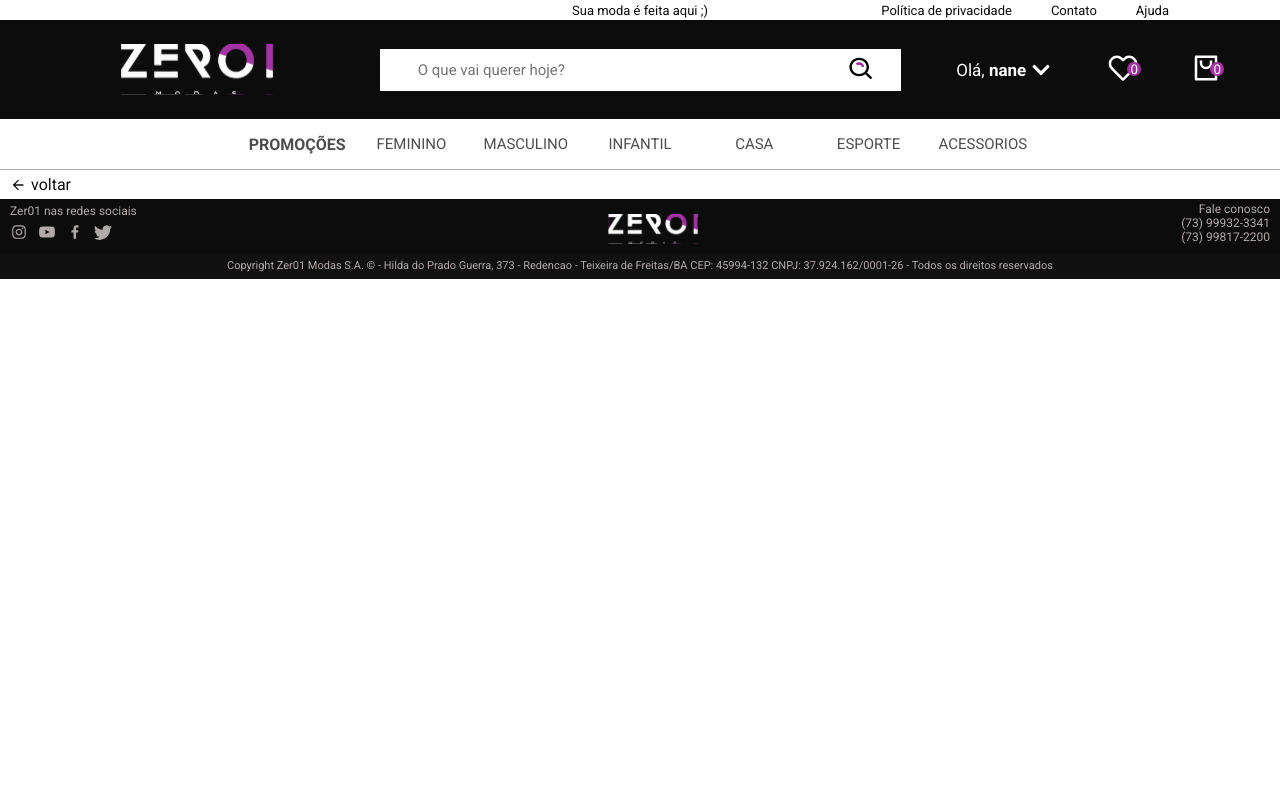
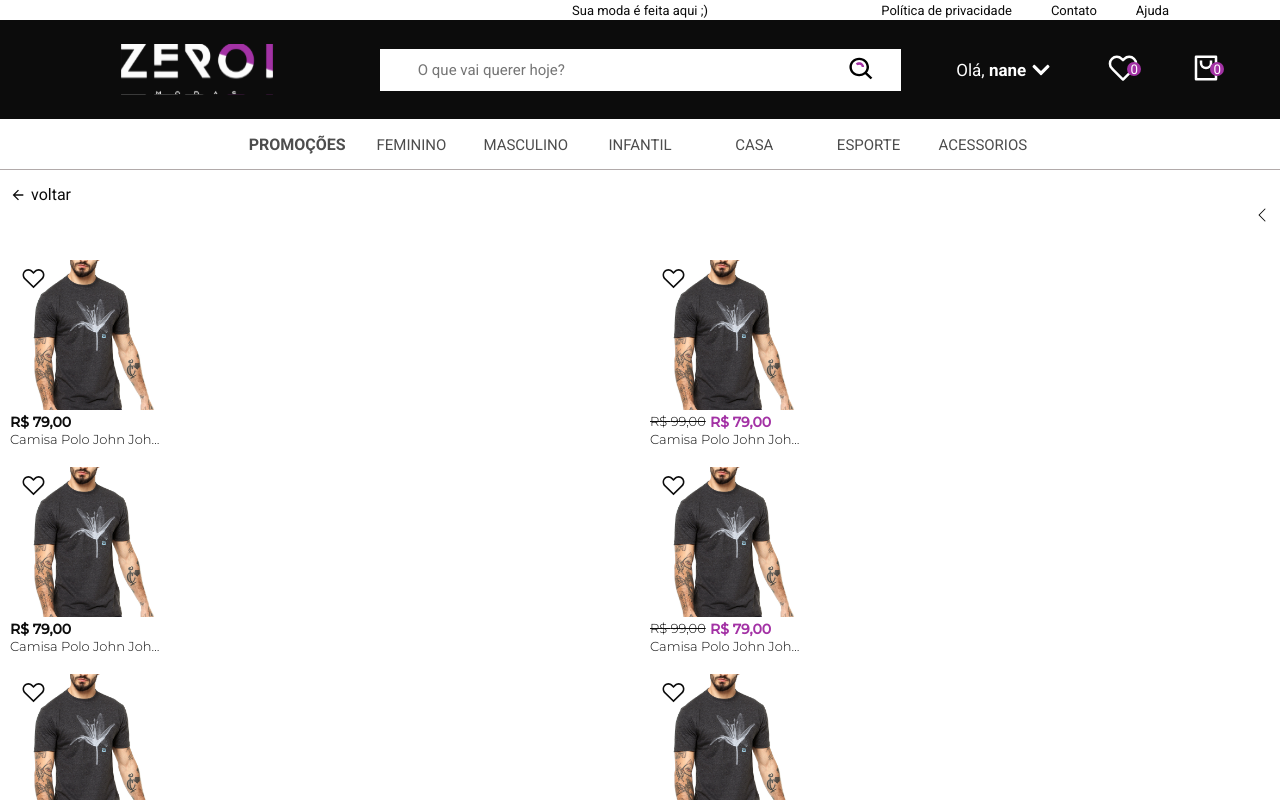
Before and after one commit to rayaneacacio/Zer01_Modas, a React (Vite) app: page /catalog in a window 1280 px wide. Built offline with nearby package versions, Linux system fonts and the light colour scheme.

Commit message:
construindo page Catalog

```diff
--- a/src/components/Nav/style.js
+++ b/src/components/Nav/style.js
@@ -20,6 +20,10 @@ export const Container = styled.nav`
     font-size: 1.3rem;
   }
 
+  .swiper-wrapper {
+    align-items: center;
+  }
+
   @media(min-width: 1000px) {
     > :first-child {
       padding: 2rem;
--- a/src/components/Novelty-card/index.jsx
+++ b/src/components/Novelty-card/index.jsx
@@ -11,11 +11,11 @@ export function NoveltyCard({ $main_card, gif, title, subtitle, ...rest }) {
           <span> ATÉ <strong> 80% OFF </strong> </span>
         </main>
         :
-        <div>
+        <button>
           <img src={ gif } alt="" />
           <h2> { title } </h2>
           <span> { subtitle } </span>
-        </div>
+        </button>
       }
     </Container>
   )
--- a/src/components/Novelty-card/style.js
+++ b/src/components/Novelty-card/style.js
@@ -2,7 +2,7 @@ import styled from "styled-components";
 
 import img_background from "../../assets/background-main-card-secao-novidades.jpg";
 
-export const Container = styled.button`
+export const Container = styled.div`
   color: ${({ theme }) => theme.COLORS.BLACK};
 
   > main {
@@ -45,7 +45,8 @@ export const Container = styled.button`
     }
   }
 
-  > div {
+  > button {
+    color: ${({ theme }) => theme.COLORS.BLACK};
     display: flex;
     flex-direction: column;
     align-items: center;
@@ -91,7 +92,7 @@ export const Container = styled.button`
       }
     }
 
-    > div {
+    > button {
       img {
         width: 20rem;
         height: 20rem;
--- /dev/null
+++ b/src/components/ShowOutfit/index.jsx
@@ -0,0 +1,38 @@
+import { useState } from "react";
+
+import { VscHeart, VscHeartFilled } from "react-icons/vsc";
+
+import { Button } from "../Button";
+
+import { Container } from "./style";
+
+export function ShowOutfit({ image, title, price, promotion }) {
+  const [ isFavorite, setIsFavorite ] = useState(false);
+
+  function handleFavorite() {
+    if(isFavorite) {
+      setIsFavorite(false);
+      return;
+    }
+
+    setIsFavorite(true);
+  }
+
+  return (
+    <Container $promotion={ promotion }>
+      <Button icon={ isFavorite ? <VscHeartFilled size={ 25 } /> : <VscHeart size={ 25 } /> } onClick={ handleFavorite } />
+
+      <img src={ image } alt="" />
+
+      <div>
+        {
+          promotion &&
+          <h2 id="promotion"> R$ { promotion } </h2>
+        }
+        <h2 id="price"> R$ { price } </h2>
+      </div>
+
+      <h2> { title } </h2>
+    </Container>
+  )
+}
--- /dev/null
+++ b/src/components/ShowOutfit/style.js
@@ -0,0 +1,49 @@
+import styled from "styled-components";
+
+export const Container = styled.div`
+  width: 15rem;
+  position: relative;
+
+  /* transition: filter 0.2s;
+  cursor: pointer;
+
+  &:hover {
+    filter: brightness(0.8);
+  } */
+
+  > button {
+    background: none;
+    position: absolute;
+    top: 1px;
+    left: 1px;
+  }
+
+  > img {
+    width: 15rem;
+    height: 15rem;
+    object-fit: cover;
+  }
+
+  > div {
+    display: flex;
+  }
+
+  #promotion {
+    text-decoration: line-through;
+    width: 10rem;
+  }
+
+  #price {
+    color: ${({ theme, $promotion }) => $promotion && theme.COLORS.PURPLE};
+    font-size: 1.4rem;
+    font-weight: bold;
+  }
+
+  h2 {
+    font-size: 1.3rem;
+    width: 100%;
+    white-space: nowrap;
+    overflow: hidden;
+    text-overflow: ellipsis;
+  }
+`;
--- a/src/pages/Catalog/index.jsx
+++ b/src/pages/Catalog/index.jsx
@@ -1,31 +1,76 @@
+import { useEffect, useState } from "react";
 import { useNavigate } from "react-router-dom";
 
 import { MdArrowBack } from "react-icons/md";
+import { BsChevronLeft } from "react-icons/bs";
+import { GiPriceTag } from "react-icons/gi";
+
+import outfitImage from "../../assets/pedido.jpg";
 
 import { Header } from "../../components/Header";
 import { Nav } from "../../components/Nav";
 import { Button } from "../../components/Button";
+import { ShowOutfit } from "../../components/ShowOutfit";
 import { Footer } from "../../components/Footer";
 
 import { Container, Main } from "./style";
 
 export function Catalog() {
+  const [ rangeValue, setRangeValue ] = useState(39);
+
   const navigate = useNavigate();
 
   function navigateBack() {
     navigate("/");
   }
 
+  function handleDisplayRange() {
+    const divRange = document.querySelector(".range");
+    if(divRange.style.display == "none") {
+      divRange.style.animation = "toLeft 0.5s forwards";
+      divRange.style.display = "flex";
+      return
+    }
+
+    divRange.style.display = "none";
+  }
+
+  useEffect(() => {
+    const rangeSpan = document.querySelector(".range span");
+    rangeSpan.style.left = `${ rangeValue - 5 }%`;
+
+  }, [ rangeValue ]);
+
   return (
     <Container>
       <Header />
       <Nav />
 
-      <Button icon={ <MdArrowBack /> } title="voltar" onClick={ navigateBack } />
+      <div>
+        <Button icon={ <MdArrowBack /> } title="voltar" onClick={ navigateBack } />
+        <Button icon={ <BsChevronLeft /> } onClick={ handleDisplayRange } className="buttonDisplayRange" />
+        <div className="range">
+          <span>
+            <GiPriceTag />
+            <p> { rangeValue } </p>
+          </span>
+          <input type="range" min="0" max="99" onChange={e => setRangeValue(e.target.value) } />
+          <Button title="Filtrar $" className="rangeButton" />
+        </div>
+      </div>
 
-      <Main></Main>
+      <Main>
+        <div>
+          <ShowOutfit image={ outfitImage } title="Camisa Polo John John Frisos Masculina" price="79,00" />
+          <ShowOutfit image={ outfitImage } title="Camisa Polo John John Frisos Masculina" price="79,00" promotion="99,00" />
+          <ShowOutfit image={ outfitImage } title="Camisa Polo John John Frisos Masculina" price="79,00" />
+          <ShowOutfit image={ outfitImage } title="Camisa Polo John John Frisos Masculina" price="79,00" promotion="99,00" />
+          <ShowOutfit image={ outfitImage } title="Camisa Polo John John Frisos Masculina" price="79,00" promotion="99,00" />
+          <ShowOutfit image={ outfitImage } title="Camisa Polo John John Frisos Masculina" price="79,00" />
+        </div>
 
-      <Footer />
+        <Footer />
+      </Main>
     </Container>
   )
 }
--- a/src/pages/Catalog/style.js
+++ b/src/pages/Catalog/style.js
@@ -1,10 +1,92 @@
 import styled from "styled-components";
 
 export const Container = styled.div`
+  height: 100vh;
+  overflow: hidden;
+
   > nav {
     margin-top: 12rem;
+  }
+
+  > div {
+    height: 8rem;
+    padding: 1rem 1rem 0 0;
+    display: flex;
+    justify-content: space-between;
+    align-items: flex-start;
+  }
+
+  .buttonDisplayRange {
+    height: 100%;
+    margin-left: 9rem;
+    transform: translateX(1rem);
+  }
+
+  .range {
+    width: 15rem;
+    position: relative;
+
+    display: flex;
+    flex-direction: column;
+    gap: 1rem;
+
+    transform: translateX(2rem);
+    animation: toLeft 0.5s forwards;
+
+    display: none;
+
+    > span {
+      position: absolute;
+      top: -8px;
+
+      > svg {
+        color: ${({ theme }) => theme.COLORS.GRAY_500};
+        transform: rotateX(180deg);
+        height: 2rem;
+        width: 3.5rem;
+      }
+
+      > p {
+        font-size: 1.4rem;
+        font-weight: bold;
+        position: absolute;
+        top: 7px;
+      }
+    }
+
+    > input {
+      width: 100%;
+      margin: 1.5rem 1rem 0 0;
+      cursor: pointer;
+
+      &::-webkit-slider-runnable-track {
+        -webkit-appearance: none;
+        /* height: 5px; */
+      }
+
+      /* &::-webkit-slider-thumb {
+        -webkit-appearance: none;
+        background: blue;
+      } */
+    }
+  }
+
+  .rangeButton {
+    color: ${({ theme }) => theme.COLORS.PURPLE};
+    border: 1px solid ${({ theme }) => theme.COLORS.PURPLE};
+    font-size: 1.3rem;
+    width: 15rem;
   }
 `;
 
 export const Main = styled.main`
+  height: calc(100% - 25rem);
+  overflow-y: auto;
+
+  > div {
+    display: grid;
+    grid-template-columns: 1fr 1fr;
+    gap: 2rem;
+    padding: 1rem;
+  }
 `;
--- a/src/styles/global.js
+++ b/src/styles/global.js
@@ -84,4 +84,10 @@ export default createGlobalStyle`
       transform: translateX(0);
     }
   }
+
+  @keyframes toLeft {
+    to {
+      transform: translateX(-1rem);
+    }
+  }
 `;
```
